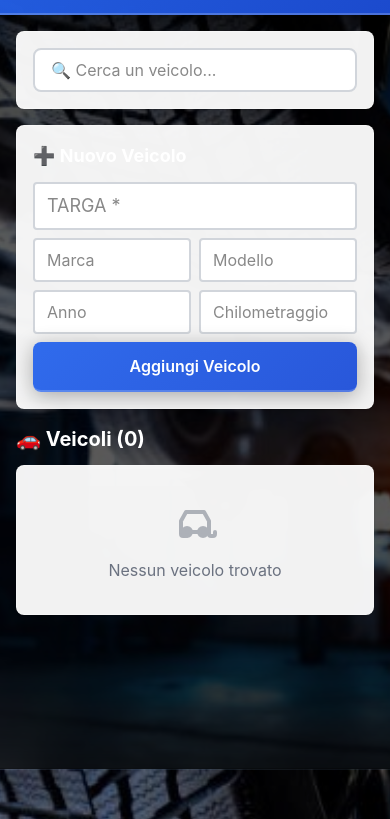
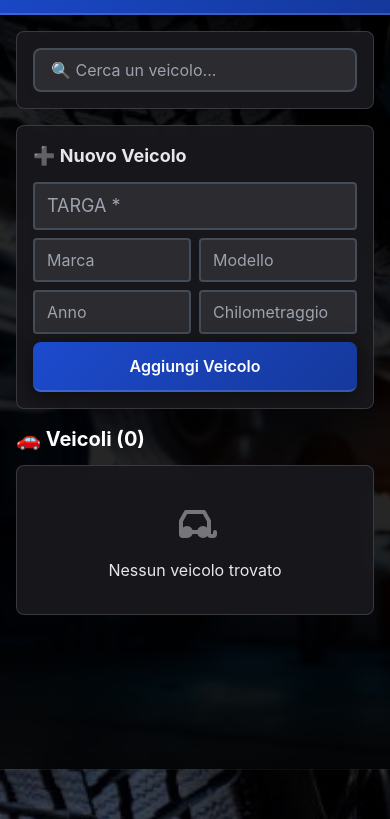
Before and after one commit to MoonRoadx/garage-TANO, a plain HTML site: page index.html in a window 390 px wide. Shown: the part 75-894 px from the top of the page. Drawn offline with nearby package versions, Linux system fonts and the light colour scheme.

Commit message:
Enhance background styles and color adjustments

```diff
--- a/index.html
+++ b/index.html
@@ -38,58 +38,74 @@
             content: "";
             position: fixed;
             inset: 0;
-            background: linear-gradient(135deg, rgba(0,0,0,0.75) 0%, rgba(0,0,0,0.45) 50%, rgba(0,0,0,0.75) 100%);
-            backdrop-filter: blur(1px);
+            background: linear-gradient(135deg, rgba(0,0,0,0.85) 0%, rgba(0,0,0,0.65) 50%, rgba(0,0,0,0.85) 100%);
+            backdrop-filter: blur(2px);
             z-index: -1;
         }
 
         #app {
-            background: rgba(0,0,0,0.25);
+            background: rgba(0,0,0,0.45);
             min-height: 100vh;
             padding-bottom: 50px;
         }
 
         /* ---------- Effet verre dépoli ---------- */
         .bg-white {
-            background-color: rgba(255,255,255,0.92) !important;
+            background-color: rgba(30,30,35,0.88) !important;
             -webkit-backdrop-filter: blur(12px) saturate(120%);
             backdrop-filter: blur(12px) saturate(120%);
-            border: 1px solid rgba(255,255,255,0.3);
-            box-shadow: 0 8px 32px rgba(0,0,0,0.3);
+            border: 1px solid rgba(255,255,255,0.15);
+            box-shadow: 0 8px 32px rgba(0,0,0,0.5);
             transition: all 0.4s ease;
         }
         .bg-white:hover {
-            box-shadow: 0 12px 40px rgba(0,0,0,0.4);
+            box-shadow: 0 12px 40px rgba(0,0,0,0.6);
             transform: translateY(-2px);
+            background-color: rgba(35,35,40,0.92) !important;
         }
         .bg-blue-600 {
-            background: linear-gradient(135deg, rgba(37,99,235,0.95) 0%, rgba(29,78,216,0.95) 100%) !important;
+            background: linear-gradient(135deg, rgba(29,78,216,0.95) 0%, rgba(21,58,162,0.95) 100%) !important;
             -webkit-backdrop-filter: blur(10px) saturate(120%);
             backdrop-filter: blur(10px) saturate(120%);
-            border-bottom: 2px solid rgba(255,255,255,0.2);
-            box-shadow: 0 4px 20px rgba(0,0,0,0.3);
+            border-bottom: 2px solid rgba(255,255,255,0.15);
+            box-shadow: 0 4px 20px rgba(0,0,0,0.5);
         }
-        .bg-green-600, .bg-green-700, .bg-red-600 {
-            filter: saturate(120%) brightness(1.05);
-            box-shadow: 0 6px 20px rgba(0,0,0,0.3);
+        .bg-green-600, .bg-green-700 {
+            background: linear-gradient(135deg, rgba(22,163,74,0.95) 0%, rgba(21,128,61,0.95) 100%) !important;
+            box-shadow: 0 6px 20px rgba(0,0,0,0.5);
+        }
+        .bg-red-600 {
+            background: linear-gradient(135deg, rgba(220,38,38,0.95) 0%, rgba(185,28,28,0.95) 100%) !important;
+            box-shadow: 0 6px 20px rgba(0,0,0,0.5);
+        }
+
+        /* ---------- Texte dans les cartes sombres ---------- */
+        .bg-white p, .bg-white span, .bg-white h2, .bg-white h3 {
+            color: #e5e7eb !important;
+        }
+        .text-gray-600, .text-gray-500, .text-gray-700 {
+            color: #d1d5db !important;
+        }
+        .text-blue-600 {
+            color: #60a5fa !important;
         }
 
         /* ---------- Inputs lisibles ---------- */
         input, textarea, select {
-            color: #111 !important;
-            background-color: rgba(255,255,255,0.98) !important;
-            border: 2px solid #d1d5db !important;
+            color: #f3f4f6 !important;
+            background-color: rgba(45,45,50,0.95) !important;
+            border: 2px solid rgba(75,85,99,0.8) !important;
             font-weight: 500;
         }
         input::placeholder, textarea::placeholder {
-            color: #888 !important;
+            color: #9ca3af !important;
             font-weight: 400;
         }
         input:focus, textarea:focus, select:focus {
             outline: none;
-            box-shadow: 0 0 0 4px rgba(59,130,246,0.4);
+            box-shadow: 0 0 0 4px rgba(59,130,246,0.3);
             border-color: #3b82f6 !important;
-            background-color: #fff !important;
+            background-color: rgba(55,55,60,0.98) !important;
         }
 
         /* ---------- Mobile / tablette ---------- */
@@ -99,14 +115,14 @@
                 background-position: center center;
             }
             body::before {
-                background: linear-gradient(180deg, rgba(0,0,0,0.8) 0%, rgba(0,0,0,0.5) 30%, rgba(0,0,0,0.5) 70%, rgba(0,0,0,0.8) 100%);
-                backdrop-filter: blur(2px);
+                background: linear-gradient(180deg, rgba(0,0,0,0.9) 0%, rgba(0,0,0,0.7) 30%, rgba(0,0,0,0.7) 70%, rgba(0,0,0,0.9) 100%);
+                backdrop-filter: blur(3px);
             }
             #app {
-                background: rgba(0,0,0,0.3);
+                background: rgba(0,0,0,0.5);
             }
             .bg-white {
-                background-color: rgba(255,255,255,0.95) !important;
+                background-color: rgba(25,25,30,0.92) !important;
                 -webkit-backdrop-filter: blur(15px) saturate(130%);
                 backdrop-filter: blur(15px) saturate(130%);
             }
@@ -119,7 +135,7 @@
                 background-position: center top;
             }
             body::before {
-                background: linear-gradient(135deg, rgba(0,0,0,0.7) 0%, rgba(0,0,0,0.4) 50%, rgba(0,0,0,0.7) 100%);
+                background: linear-gradient(135deg, rgba(0,0,0,0.8) 0%, rgba(0,0,0,0.6) 50%, rgba(0,0,0,0.8) 100%);
             }
         }
 
```
